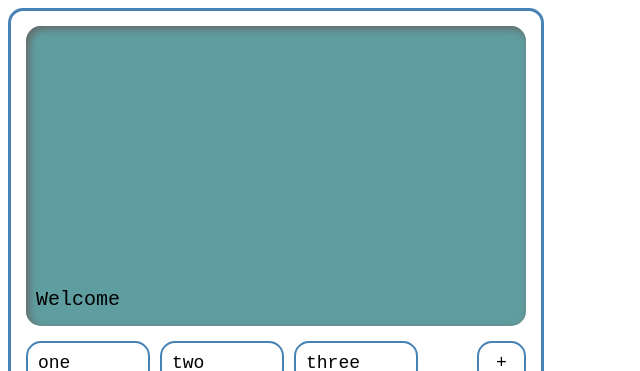
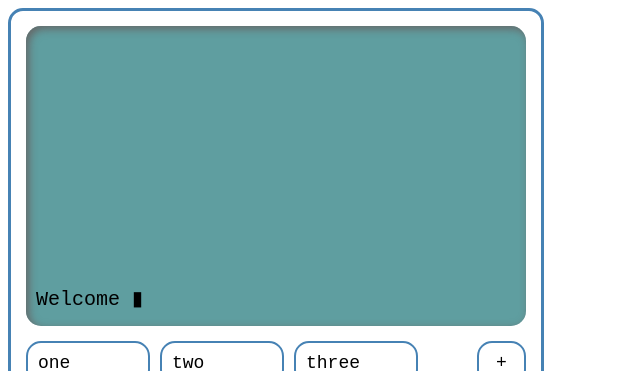
Before and after one commit to dengsauve/Text-Calculator, a Vue app: page / in a window 1280 px wide. Shown: the top 371 px of the page, without its empty margins (0-640 px from the left). Built offline with nearby package versions, Linux system fonts and the light colour scheme.

Commit message:
Update Display.vue

```diff
--- a/src/components/Display.vue
+++ b/src/components/Display.vue
@@ -1,6 +1,6 @@
 <template>
     <div class="calculator-display">
-        <span class="display-text" id="screen">{{ message }}</span>
+        <span class="display-text" id="screen">{{ message }} &marker;</span>
     </div>
 </template>
 
```
